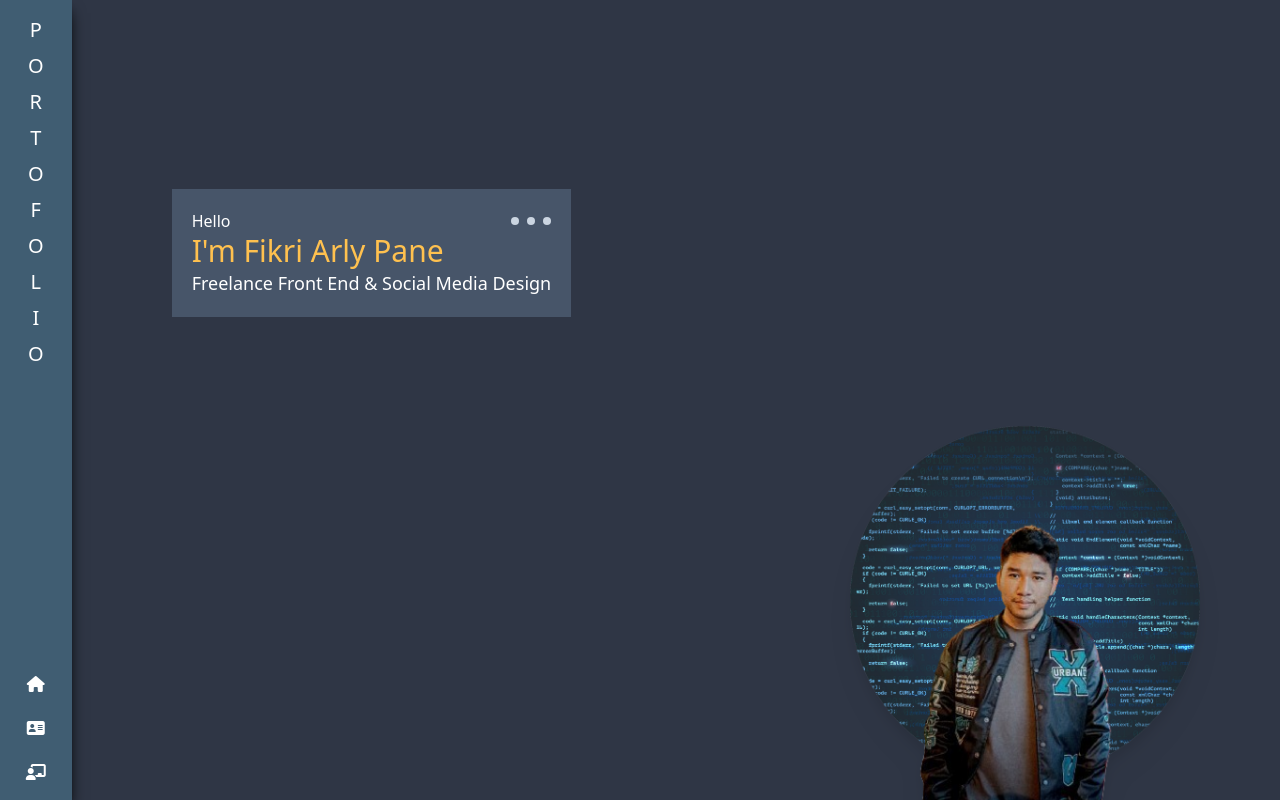
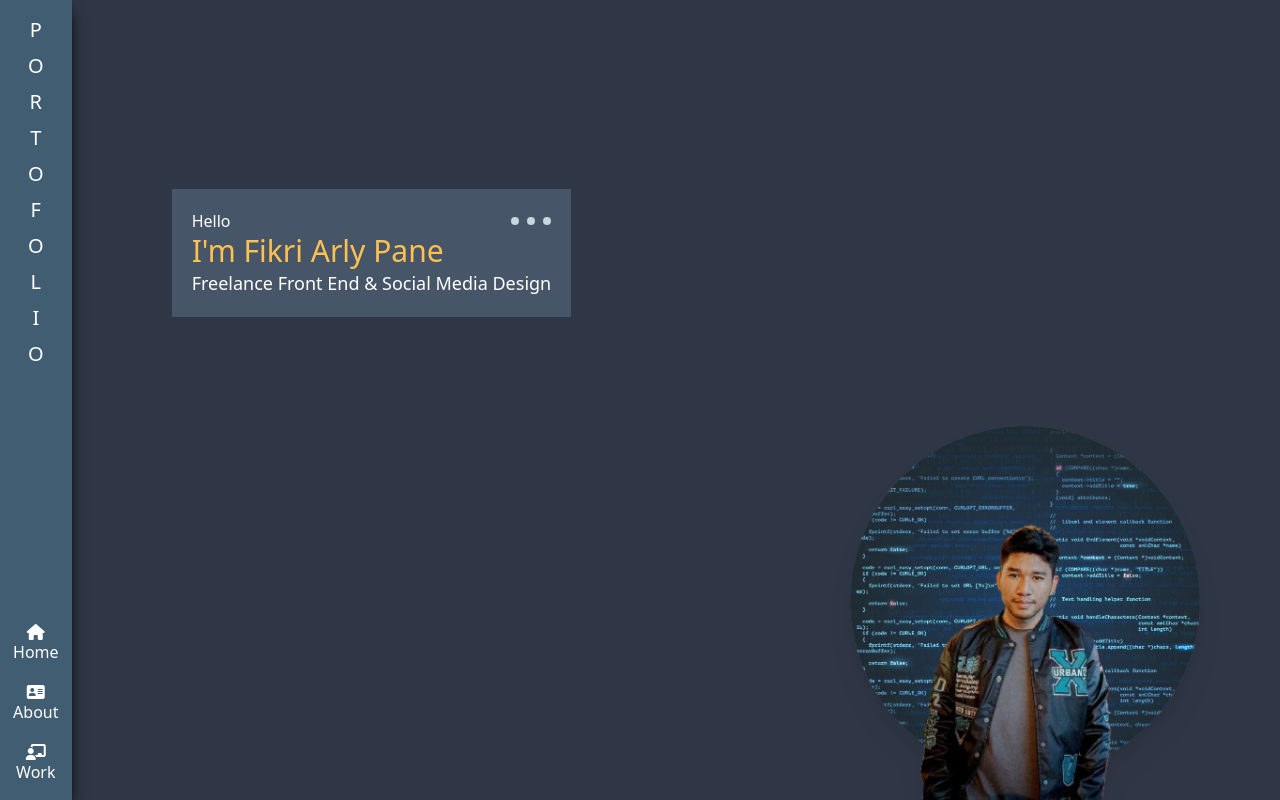
Before and after one commit to fikriarp/fikri-porto, a React (Vite) app: page / in a window 1280 px wide. Built offline with nearby package versions, Linux system fonts and the light colour scheme.

Commit message:
add: nav animated

```diff
--- a/src/Component/NavBar.jsx
+++ b/src/Component/NavBar.jsx
@@ -22,22 +22,25 @@ export default function NavBar({ onSelect }) {
 
       <ul className="flex flex-col gap-5 items-center">
         <li
-          className="cursor-pointer hover:drop-shadow-2xl"
+          className="cursor-pointer hover:drop-shadow-2xl flex flex-col items-center hover:-translate-y-1"
           onClick={() => onSelect("home")}
         >
           <i className="fa-solid fa-house"></i>
+          <p>Home</p>
         </li>
         <li
-          className="cursor-pointer hover:drop-shadow-2xl"
+          className="cursor-pointer hover:drop-shadow-2xl flex flex-col items-center hover:-translate-y-1"
           onClick={() => onSelect("about")}
         >
           <i className="fa-solid fa-address-card"></i>
+          <p>About</p>
         </li>
         <li
-          className="cursor-pointer hover:drop-shadow-2xl"
+          className="cursor-pointer hover:drop-shadow-2xl flex flex-col items-center hover:-translate-y-1"
           onClick={() => onSelect("skills")}
         >
           <i className="fas fa-chalkboard-teacher"></i>
+          <p>Work</p>
         </li>
       </ul>
     </nav>
```
